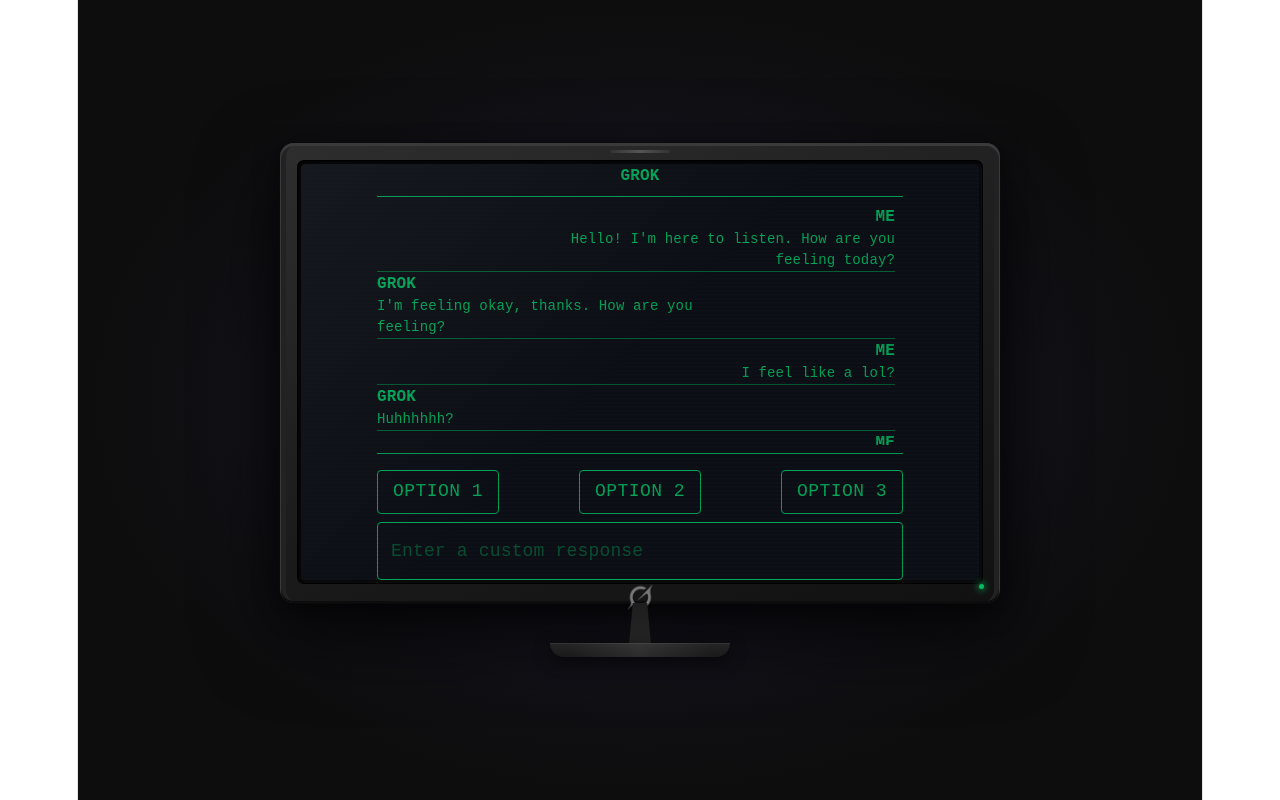
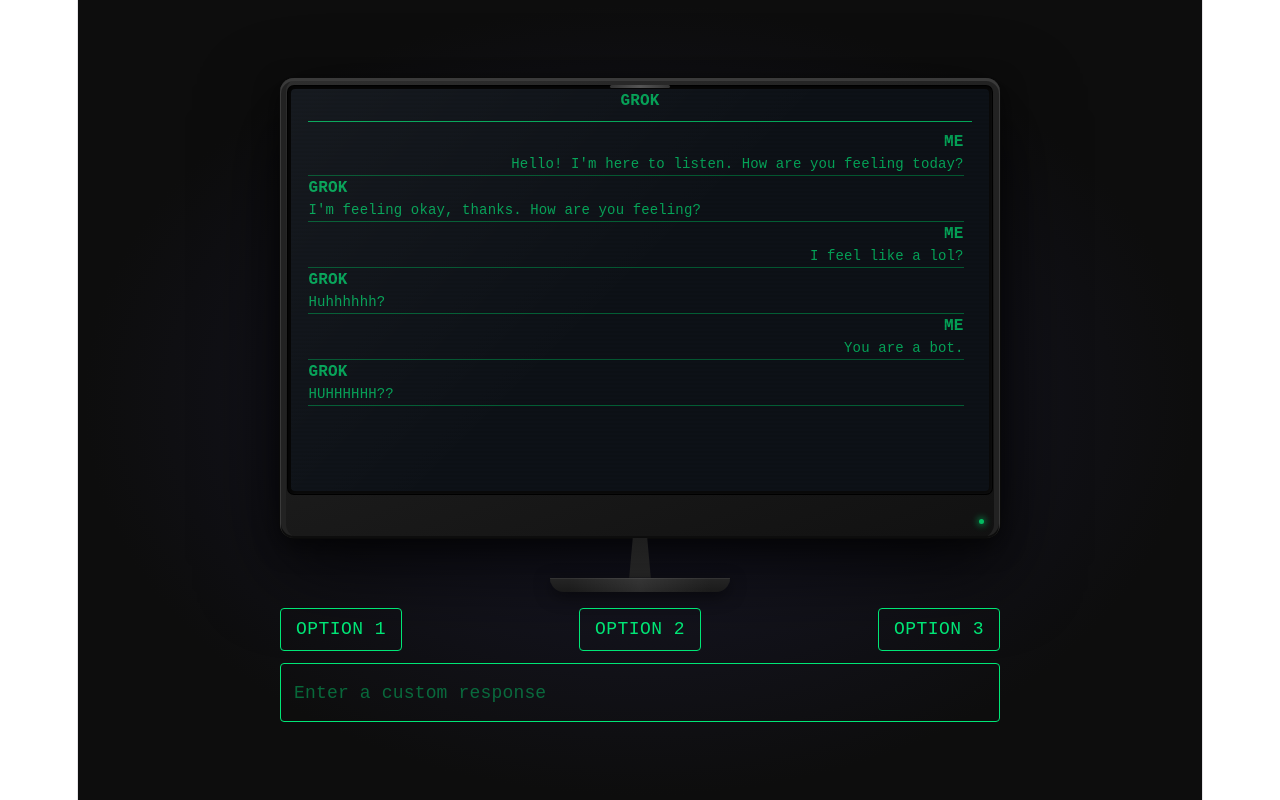
Before and after one commit to gdsc-2026/ai-therapy-simulator-2027, a React (Vite) app in the folder frontend/: page / in a window 1280 px wide. Both pictures are taken after a click on the button "START". Built offline with nearby package versions, Linux system fonts and the light colour scheme.

Commit message:
oh no its going to be joever

```diff
--- a/frontend/package.json
+++ b/frontend/package.json
@@ -33,7 +33,7 @@
     "@types/react-dom": "^19.2.3",
     "@vitejs/plugin-react": "^6.0.1",
     "babel-plugin-react-compiler": "^1.0.0",
-    "eslint": "^10.3.0",
+    "eslint": "^9.0.0",
     "eslint-plugin-react-hooks": "^7.1.1",
     "eslint-plugin-react-refresh": "^0.5.2",
     "globals": "^17.5.0",
--- a/frontend/src/app/Chats.tsx
+++ b/frontend/src/app/Chats.tsx
@@ -6,7 +6,7 @@
 
 const Chats: React.FC<ChatsProps> = ({ chatHistory }) => {
     return (
-        <Box sx={{ height: '30vh', overflowY: 'scroll', color: "#00e676", pr: 1 }}>
+        <Box sx={{ height: '100%', overflowY: 'auto', color: "#00e676", pr: 1 }}>
             {chatHistory.map((chat, index) => (
                 <Box key={index}>
                     <Box sx={{ display: 'flex', justifyContent: index % 2 === 0 ? 'flex-end' : 'flex-start' }}>
--- a/frontend/src/app/Game.tsx
+++ b/frontend/src/app/Game.tsx
@@ -1,10 +1,9 @@
-import { Box } from "@mui/material";
+import { Box, TextField } from "@mui/material";
 import grokIcon from "../assets/grokIcon.png";
 import StartScreen from "./StartScreen";
 import { useState } from "react";
 import GameScreen from "./GameScreen";
-import usePatient from "./screens/usePatientLogic";
-import { useCookies } from "react-cookie";
+import ScreenButton from "../components/ScreenButton";
 type Screen = "home" | "start";
 
 const Monitor: React.FC<{
@@ -39,7 +38,7 @@
             0 8px 24px rgba(0,0,0,0.5)
           `,
           // Top/sides: 18px — bottom: taller to hold the icon bar
-          padding: "18px 18px 0px",
+          padding: "8px 8px 0px",
           boxSizing: "border-box",
           display: "flex",
           flexDirection: "column",
@@ -120,8 +119,10 @@
                 width: "100%",
                 height: "100%",
                 display: "flex",
+                paddingLeft: "auto",
+                paddingRight: "auto",
                 alignItems: "center",
-                justifyContent: "center",
+                justifyContent: "flex-start",
               }}
             >
               {children}
@@ -225,10 +226,14 @@
       sx={{
         minHeight: "100vh",
         display: "flex",
+        flexDirection: "column",
         alignItems: "center",
         justifyContent: "center",
+        gap: 2,
         background:
           "radial-gradient(ellipse at center, #1a1a2e 0%, #0d0d0d 70%)",
+        overscrollBehavior: "none",
+        overflow: "hidden",
       }}
     >
       <Monitor
@@ -236,7 +241,7 @@
           <img
             src={grokIcon}
             alt="icon"
-            style={{ width: 28, height: 28, borderRadius: 6 }}
+            style={{ width: 0, height: 0, borderRadius: 6 }}
           />
         }
       >
@@ -245,6 +250,53 @@
           <StartScreen onStart={() => setScreen("home")} />
         )}
       </Monitor>
+
+      {screen === "home" && (
+        <Box
+          sx={{
+            width: 720,
+            maxWidth: "95vw",
+            display: "flex",
+            flexDirection: "column",
+            gap: 1.5,
+          }}
+        >
+          <Box
+            sx={{
+              display: "flex",
+              flexWrap: "wrap",
+              gap: 1.5,
+              justifyContent: "space-between",
+            }}
+          >
+            <ScreenButton text="Option 1" />
+            <ScreenButton text="Option 2" />
+            <ScreenButton text="Option 3" />
+          </Box>
+          <TextField
+            variant="outlined"
+            fullWidth
+            placeholder="Enter a custom response"
+            sx={{
+              "& .MuiOutlinedInput-root": {
+                "& fieldset": {
+                  borderColor: "#00e676",
+                },
+                "&:hover fieldset": {
+                  borderColor: "#00e676",
+                },
+                "&.Mui-focused fieldset": {
+                  borderColor: "#00e676",
+                },
+                input: {
+                  color: "#00e676",
+                  fontFamily: "monospace",
+                },
+              },
+            }}
+          />
+        </Box>
+      )}
     </Box>
   );
 };
--- a/frontend/src/app/GameScreen.tsx
+++ b/frontend/src/app/GameScreen.tsx
@@ -1,6 +1,5 @@
-import { Box, Divider, Stack, TextField, Typography } from "@mui/material";
+import { Box, Divider, Typography } from "@mui/material";
 import { useState } from "react";
-import ScreenButton from "../components/ScreenButton";
 import Chats from "./Chats";
 
 const GameScreen: React.FC = () => {
@@ -16,10 +15,17 @@
   return (
     <Box
       sx={{
+        height: "100%",
+        display: "flex",
+        flexDirection: "column",
+        justifyContent: "flex-start",
         color: "#00e676",
         fontFamily: "monospace",
         fontSize: 18,
         opacity: 0.7,
+        width: "95%",
+        marginLeft: "auto",
+        marginRight: "auto",
       }}
     >
       <Typography
@@ -33,36 +39,9 @@
         GROK
       </Typography>
       <Divider sx={{ borderColor: "#00e676", my: 1 }} />
-      <Chats chatHistory={chatHistory} />
-      <Divider sx={{ borderColor: "#00e676", my: 1 }} />
-      <Stack direction="row" spacing={10} sx={{ mt: 2 }}>
-        <ScreenButton text="Option 1" />
-        <ScreenButton text="Option 2" />
-        <ScreenButton text="Option 3" />
-      </Stack>
-      <TextField
-        variant="outlined"
-        fullWidth
-        placeholder="Enter a custom response"
-        sx={{
-          "padding-top": "8px",
-          "& .MuiOutlinedInput-root": {
-            "& fieldset": {
-              borderColor: "#00e676",
-            },
-            "&:hover fieldset": {
-              borderColor: "#00e676",
-            },
-            "&.Mui-focused fieldset": {
-              borderColor: "#00e676",
-            },
-            input: {
-              color: "#00e676",
-              fontFamily: "monospace",
-            },
-          },
-        }}
-      />
+      <Box sx={{ flex: 1, minHeight: 0 }}>
+        <Chats chatHistory={chatHistory} />
+      </Box>
     </Box>
   );
 };
--- a/frontend/src/components/ScreenButton.tsx
+++ b/frontend/src/components/ScreenButton.tsx
@@ -2,7 +2,7 @@
 
 interface ScreenButtonProps {
     text: string;
-    onClick: () => void;
+    onClick?: () => void;
 }
 
 const ScreenButton: React.FC<ScreenButtonProps> = ({ text, onClick }) => {
```
Also changed, not shown: 2 other files (tests, documents, lock files or other folders).
